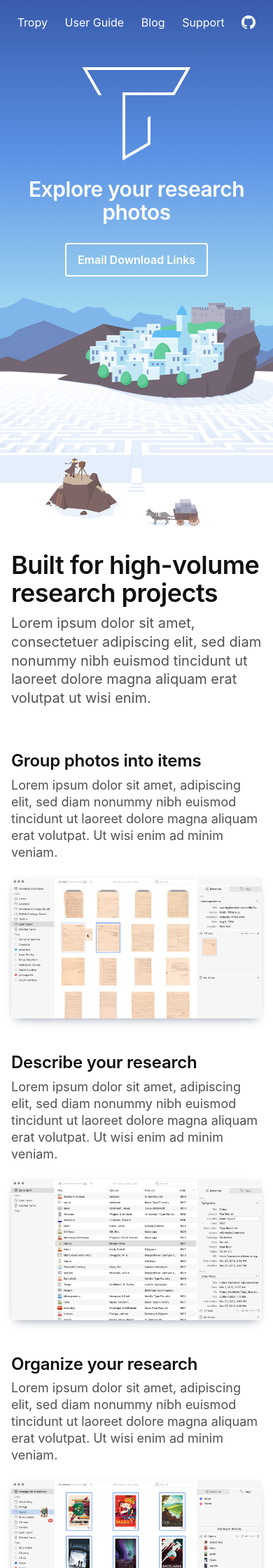
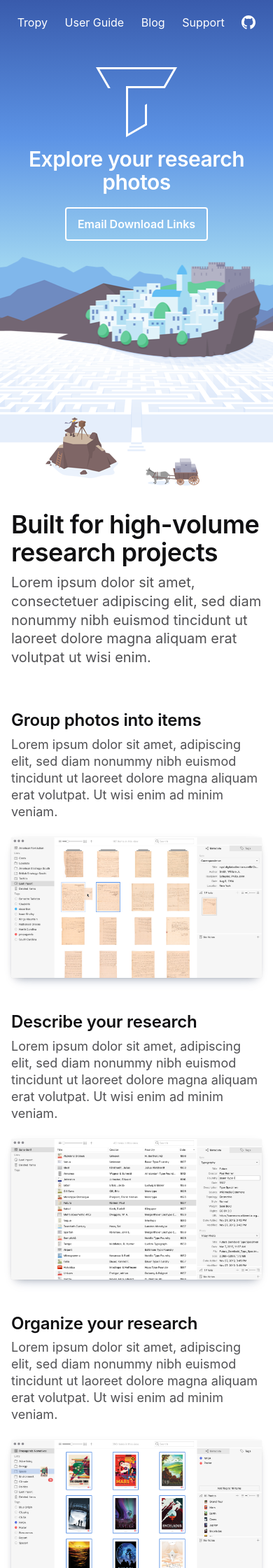
Before and after one commit to tropy/tropy.github.io, a Jekyll site: the page built from index.html, in a window 390 px wide. Shown: the top 2240 px of the page at 70% size. Built offline with Jekyll 4.4.1, drawn with Linux system fonts in a browser that asks for light colours.

Commit message:
Add small Tropy icon for phones.

```diff
--- a/assets/stylesheets/_hero.scss
+++ b/assets/stylesheets/_hero.scss
@@ -11,12 +11,12 @@
   position: relative;
 
   @media (pointer: coarse), (max-width: $sm - 1px) {
-    padding-bottom: 117px; // 30px to highest summit
+    padding-bottom: 110px; // 23px to highest summit
   }
 
   @media (min-width: $sm) {
     padding-top: $header-height + $space-xl;
-    padding-bottom: 122px; // 560px height
+    padding-bottom: 123px; // 560px height
     margin-top: -$header-height;
     margin-bottom: $section-padding-y + 61px + 32px; // 32px: compensation for illustration
   }
@@ -32,12 +32,18 @@
   }
 
   h1 {
-    width: 156px;
-    height: 134px;
-    background: url("/assets/images/tropy-icon-4px.svg") no-repeat 0 0;
+    width: 118px;
+    height: 101px;
+    background: url("/assets/images/tropy-icon-phone.svg") no-repeat 0 0;
     text-indent: -99em;
     overflow: hidden;
     margin: 0 auto;
+
+    @media (min-width: $sm) {
+      width: 156px;
+      height: 134px;
+      background: url("/assets/images/tropy-icon.svg") no-repeat 0 0;
+    }
   }
 
   .lead {
@@ -45,14 +51,14 @@
     font-weight: 600;
     line-height: $headings-line-height;
     text-align: center;
-    margin-top: 36px - 12px;
-    margin-bottom: 32px - 5px;
+    margin-top: 36px - 22px; // 3/4
+    margin-bottom: 32px - 13px; // 3/4
     letter-spacing: -0.015em;
     color: inherit;
 
     @media (min-width: $sm) {
       font-size: 40px;
-      margin-top: 36px - 16px;
+      margin-top: 36px - 17px;
       margin-bottom: 32px - 7px;
     }
   }
```
Also changed, not shown: assets/images/tropy-icon-3px.svg (deleted), assets/images/tropy-icon-phone.svg (added), assets/images/tropy-icon.svg (renamed from assets/images/tropy-icon-4px.svg).
